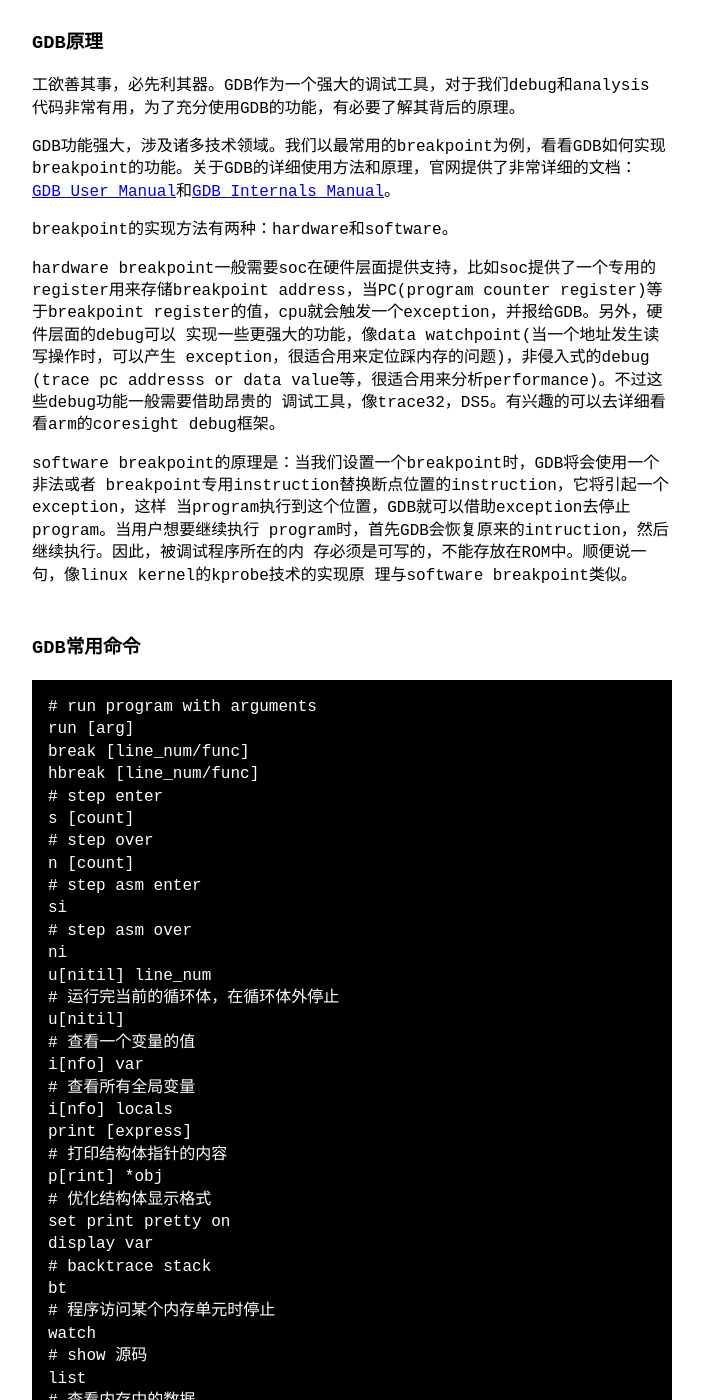
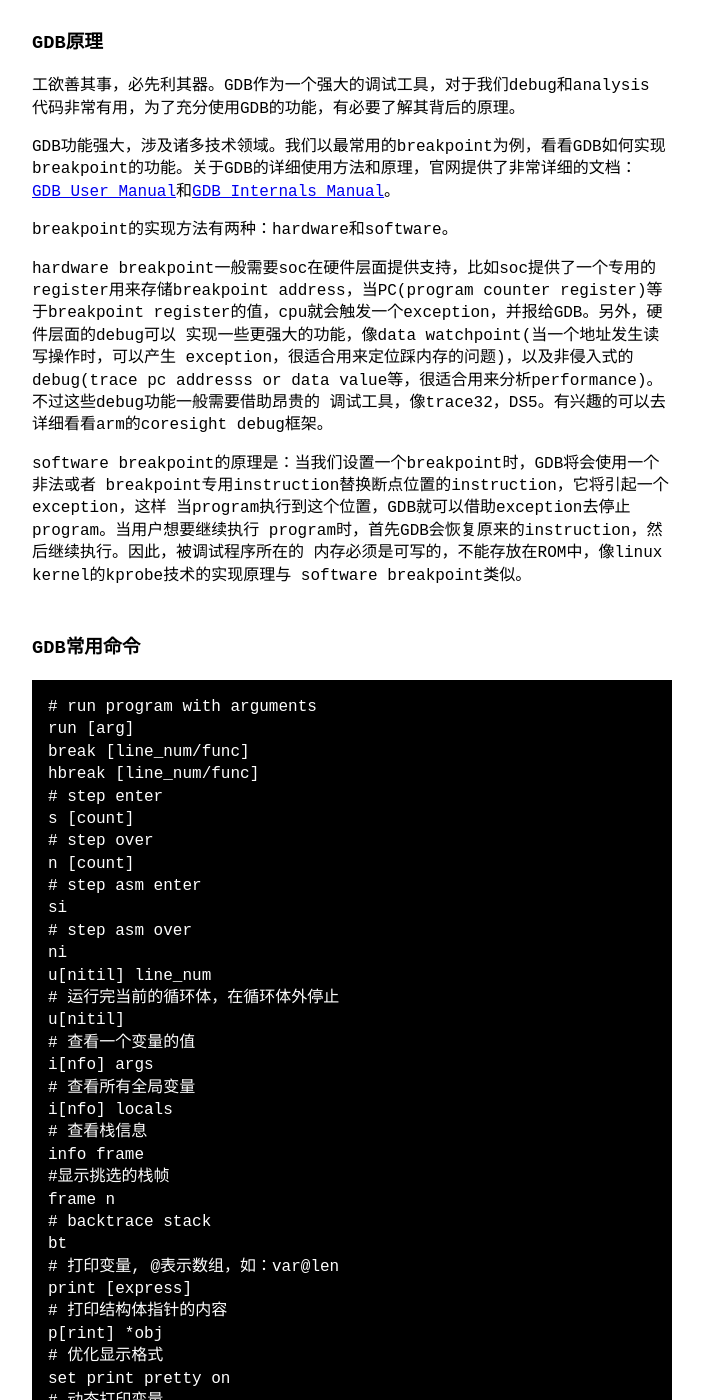
Before and after one commit to XueZitian/XueZitian.github.io, a Jekyll site: the page built from _posts/2022-03-16-using-qemu-GDB-debug-linux-kernel.md, in a window 1280 px wide and 1400 px high, scrolled down 196 px. Shown: the whole window, without its empty margins (288-991 px from the left). Built offline with Jekyll 4.4.1, drawn with Linux system fonts in a browser that asks for light colours; some of the changed text lies outside the part shown.

Commit message:
update qemu gdb linux post

````diff
--- a/_posts/2022-03-16-using-qemu-GDB-debug-linux-kernel.md
+++ b/_posts/2022-03-16-using-qemu-GDB-debug-linux-kernel.md
@@ -17,16 +17,16 @@ hardware breakpoint一般需要soc在硬件层面提供支持，比如soc提供
 register用来存储breakpoint address，当PC(program counter register)等于breakpoint
 register的值，cpu就会触发一个exception，并报给GDB。另外，硬件层面的debug可以
 实现一些更强大的功能，像data watchpoint(当一个地址发生读写操作时，可以产生
-exception，很适合用来定位踩内存的问题)，非侵入式的debug (trace pc addresss or
+exception，很适合用来定位踩内存的问题)，以及非侵入式的debug(trace pc addresss or
 data value等，很适合用来分析performance)。不过这些debug功能一般需要借助昂贵的
 调试工具，像trace32，DS5。有兴趣的可以去详细看看arm的coresight debug框架。
 
 software breakpoint的原理是：当我们设置一个breakpoint时，GDB将会使用一个非法或者
 breakpoint专用instruction替换断点位置的instruction，它将引起一个exception，这样
 当program执行到这个位置，GDB就可以借助exception去停止program。当用户想要继续执行
-program时，首先GDB会恢复原来的intruction，然后继续执行。因此，被调试程序所在的内
-存必须是可写的，不能存放在ROM中。顺便说一句，像linux kernel的kprobe技术的实现原
-理与software breakpoint类似。
+program时，首先GDB会恢复原来的instruction，然后继续执行。因此，被调试程序所在的
+内存必须是可写的，不能存放在ROM中，像linux kernel的kprobe技术的实现原理与
+software breakpoint类似。
 
 ### GDB常用命令
 
@@ -47,17 +47,23 @@ u[nitil] line_num
 # 运行完当前的循环体，在循环体外停止
 u[nitil]
 # 查看一个变量的值
-i[nfo] var
+i[nfo] args
 # 查看所有全局变量
 i[nfo] locals
+# 查看栈信息
+info frame
+#显示挑选的栈帧
+frame n
+# backtrace stack
+bt
+# 打印变量, @表示数组，如：var@len
 print [express]
 # 打印结构体指针的内容
 p[rint] *obj
-# 优化结构体显示格式
+# 优化显示格式
 set print pretty on
+# 动态打印变量
 display var
-# backtrace stack
-bt
 # 程序访问某个内存单元时停止
 watch
 # show 源码
@@ -72,6 +78,11 @@ ptype
 layout src
 layout asm
 tui disable
+# 进入和退出TUI shortkey
+c-x a
+# 选择键盘控制的区域
+focus src
+focus cmd
 ```
 
 ### GDB调试linux kernel的几种方法
@@ -139,18 +150,27 @@ qemu-system-x86_64 -m 4096 \
 如果你对比第二步和第三步中的linux kernel版本，会发现他们不一样，这是因为第二步中
 的linux kernel来自于第一步安装的ubuntu文件系统，而第三步的linux kernel来自我们
 通过 '-kernel' 参数指定的kernel。当qemu没有使用 '-kernel' 参数时，qemu完整的模拟
-了x86系统启动的完整流程：BOIS -> grub -> linux kernel -> initrd -> ubuntu文件系
+了x86系统启动的完整流程：BIOS -> grub -> linux kernel -> initrd -> ubuntu文件系
 统；而当qemu指定'-kernel' 参数时，qemu启动虚拟机的流程变为：linux kernel ->
-ubuntu文件系统(initrd是否会参与，有待进一步分析，我不是很确定)。另外，当我们使用
-'-kernel' 指定的kernel版本和ubuntu文件系统中kernel版本不一致时，按理ubuntu文件系
-统的linux module在加载的时候可能会出错，因为它和正在运行的kernel版本并不一致。
-Interesting ... 关于这一块涉及到的知识点很多：BOIS, grub, initrd和ubuntu文件系统
+ubuntu文件系统(BIOS如何boot linux有待进一步分析)。另外，当我们使用'-kernel' 指定
+的kernel版本和ubuntu文件系统中kernel版本不一致时，按理ubuntu文件系统的linux
+module在加载的时候可能会出错，因为它和正在运行的kernel版本并不一致。
+Interesting... 关于这一块涉及到的知识点很多：BOIS, grub, initrd和ubuntu文件系统
 等等，这些我需要再理一理。
+
+最近发现上面的方法，在x86架构最新的q35虚拟机上会出现无法进入ubuntu文件系统。通过
+kernel log可以看到kernel在进入根文件系统之前并没有挂载磁盘设备，导致找不到设备节
+点'/dev/sda2'，也就进不去ubuntu文件系统，可能是q35的设备初始化顺序变化导致，有
+待进一步分析根本原因。为了能基于q35虚拟机调试ubuntu，我又找到了一种方法：启动虚
+拟机的时候不通过'-kernel'参数指定linux kernel，而是在虚拟中自己构建一版kernel，
+安装该kernel，并把源码和编译生成的文件拷贝到host的相同目录下，再使用第四步的方法
+同样可以调试linux kenel。
 
 ### Reference
 * [Breakpoint Handling][1]
 * [Debugging kernel and modules via gdb][5]
 * [GDB usage][6]
+* [通过QEMU调试Linux内核][7]
 
 [1]: https://sourceware.org/gdb/wiki/Internals/Breakpoint%20Handling
 [2]: https://sourceware.org/gdb/current/onlinedocs/gdb/
````
Also changed, not shown: other parts of _posts/2022-03-16-using-qemu-GDB-debug-linux-kernel.md (+5 -4 lines).
